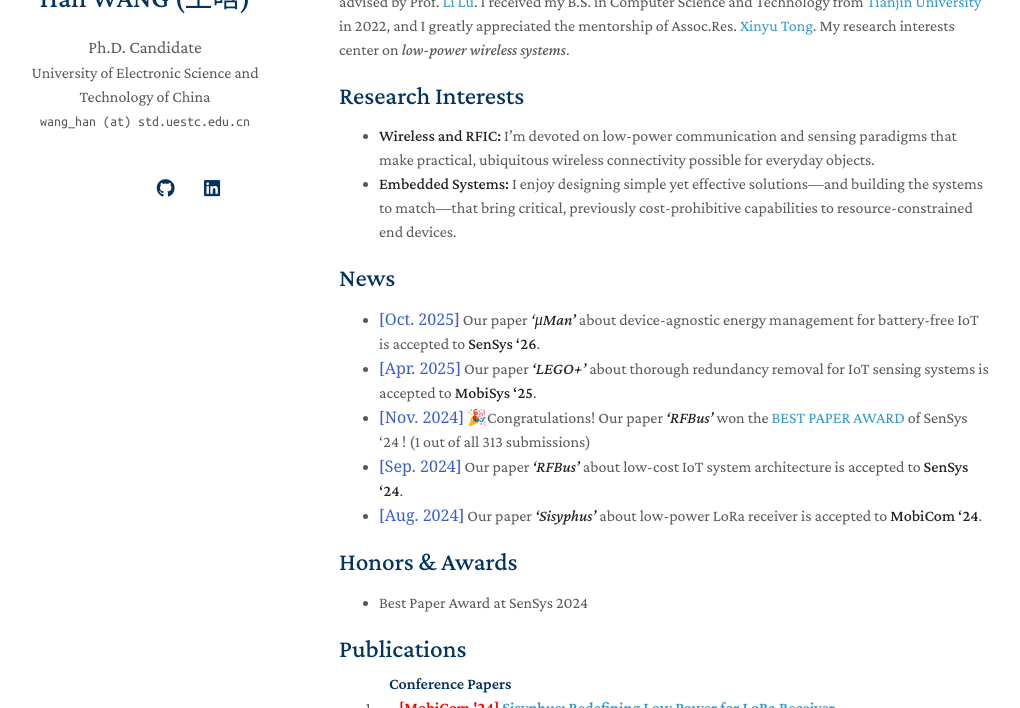
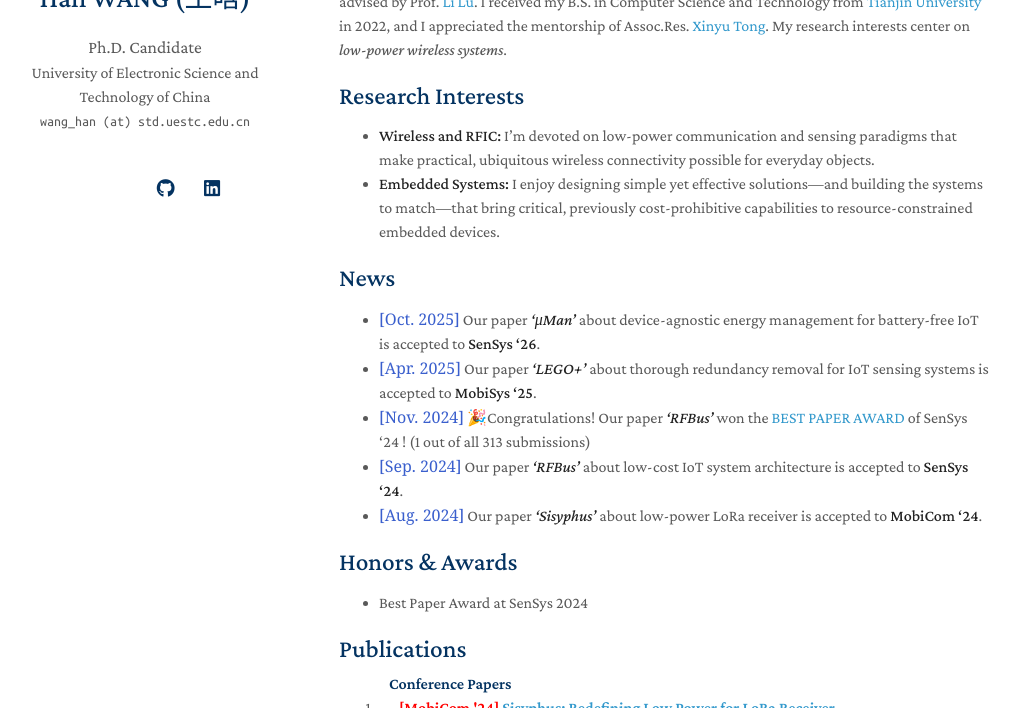
Before and after one commit to hwang620/hwang620.github.io, a Jekyll site: the page built from index.md, in a window 1280 px wide and 900 px high, cut to the strip 192-900 px from the top of the window. Shown: the whole strip, without its empty margins (131-1151 px from the left). Built offline with Jekyll 4.4.1, drawn with Linux system fonts in a browser that asks for light colours; a style sheet for code colours, icons or effects is not loaded; our own code applies the rules of GitHub Pages for plain Markdown files.

Commit message:
Update index.md

```diff
--- a/index.md
+++ b/index.md
@@ -3,12 +3,12 @@
 ---
 ## About Me
 
-Welcome! My name is **<font face="Georgia">Han Wang</font>**, currently working towards my Ph.D. degree at the School of Computer Science and Engineering, [University of Electronic Science and Technology of China](https://en.uestc.edu.cn/), where I first enrolled as a master’s student and later transitioned to the Ph.D. program. I am fortunate to be advised by  Prof. [Li Lu](https://www.en.scse.uestc.edu.cn/info/1085/2182.htm). I received my B.S. in Computer Science and Technology from [Tianjin University](https://en.tju.edu.cn/) in 2022, and I greatly appreciated the mentorship of Assoc.Res. [Xinyu Tong](http://cic.tju.edu.cn/faculty/tongxinyu/index.html). My research interests center on *low-power wireless systems*.
+Welcome! My name is **<font face="Georgia">Han Wang</font>**, currently working towards my Ph.D. degree at the School of Computer Science and Engineering, [University of Electronic Science and Technology of China](https://en.uestc.edu.cn/), where I first enrolled as a master’s student and later transitioned to the Ph.D. program. I am fortunate to be advised by  Prof. [Li Lu](https://www.en.scse.uestc.edu.cn/info/1085/2182.htm). I received my B.S. in Computer Science and Technology from [Tianjin University](https://en.tju.edu.cn/) in 2022, and I appreciated the mentorship of Assoc.Res. [Xinyu Tong](http://cic.tju.edu.cn/faculty/tongxinyu/index.html). My research interests center on *low-power wireless systems*.
 
 ## Research Interests
 
 - **Wireless and RFIC:** I'm devoted on low-power communication and sensing paradigms that make practical, ubiquitous wireless connectivity possible for everyday objects.
-- **Embedded Systems:** I enjoy designing simple yet effective solutions—and building the systems to match—that bring critical, previously cost-prohibitive capabilities to resource-constrained end devices.
+- **Embedded Systems:** I enjoy designing simple yet effective solutions—and building the systems to match—that bring critical, previously cost-prohibitive capabilities to resource-constrained embedded devices.
 
 ## News
 
```
